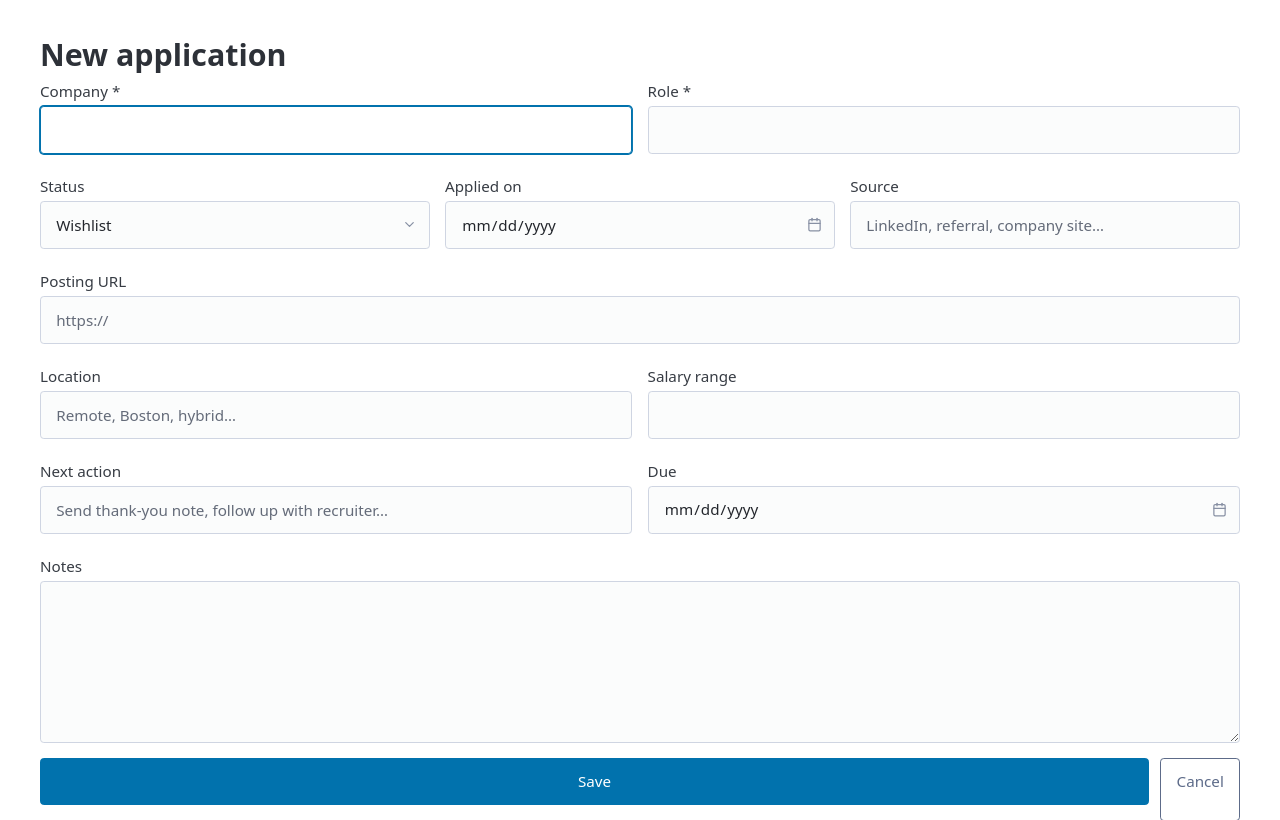
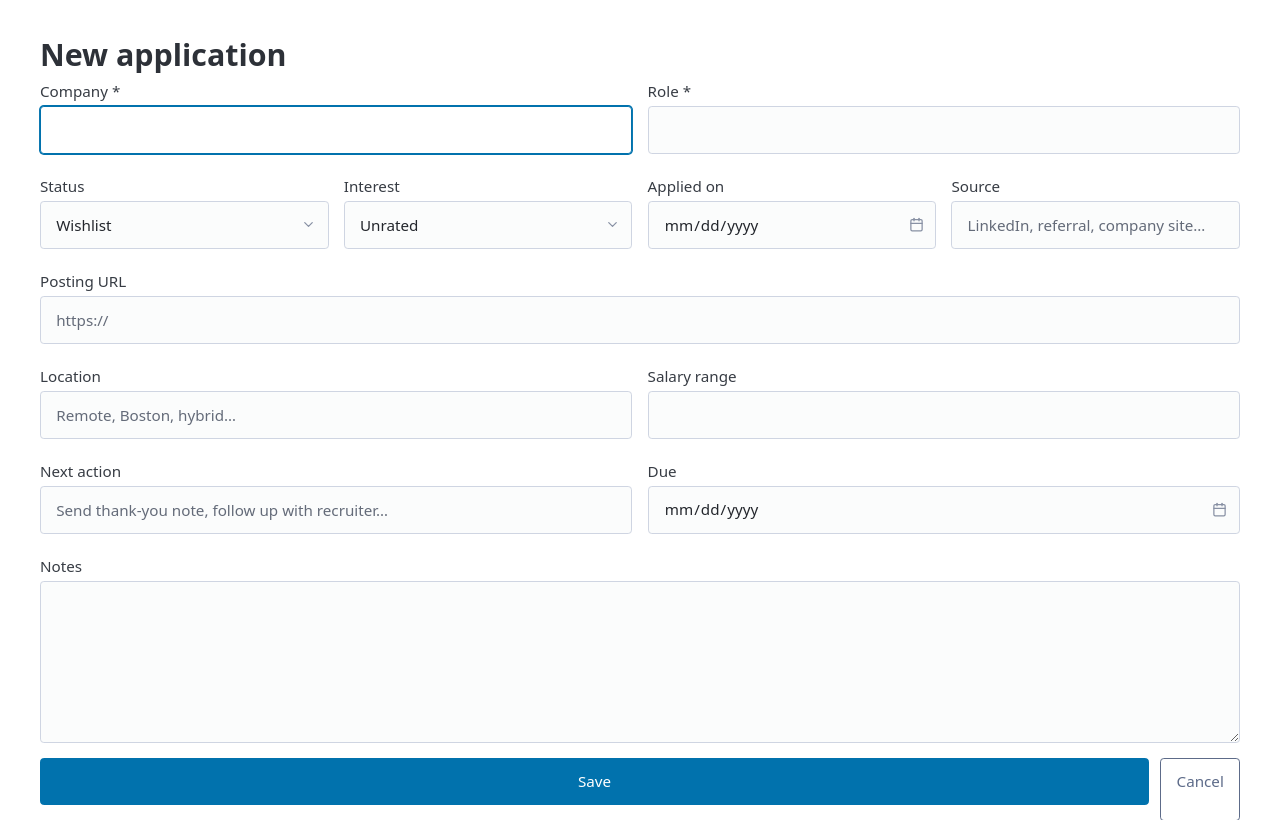
Before and after one commit to mbskinny/job-cannon, a FastAPI app: page /applications/new in a window 1280 px wide. Shown: the part 86-906 px from the top of the page. Run offline with FastAPI, Linux system fonts and the light colour scheme; parts of the project's set-up code (start-up, migrations or seed data) failed here and were passed over.

Commit message:
Add interest level (1-5) to applications
Set it on the new/edit form or from the application page, see it as stars
in the list and on board cards, and sort the list by it. The find-jobs
script accepts "interest" in its JSON and gains --rate ID=LEVEL.

Co-Authored-By: Claude Opus 5.5 <noreply@anthropic.com>

```diff
--- a/src/job_cannon/repo/applications.py
+++ b/src/job_cannon/repo/applications.py
@@ -7,10 +7,13 @@ from job_cannon.db import now
 STATUSES = ["wishlist", "applied", "screening", "interviewing", "offer", "rejected", "withdrawn"]
 STATUS_LABELS = {s: s.capitalize() for s in STATUSES}
 ACTIVE_STATUSES = ["wishlist", "applied", "screening", "interviewing", "offer"]
+INTEREST_LEVELS = [1, 2, 3, 4, 5]
+INTEREST_LABELS = {1: "Low", 2: "Some", 3: "Interested", 4: "Keen", 5: "Dream job"}
+SORTS = {"updated": "a.updated_at DESC", "interest": "a.interest IS NULL, a.interest DESC, a.updated_at DESC"}
 
 FIELDS = [
     "role", "posting_url", "location", "salary_range", "status", "source",
-    "applied_on", "next_action", "next_action_due", "notes",
+    "applied_on", "next_action", "next_action_due", "notes", "interest",
 ]
 DATE_FIELDS = {"applied_on", "next_action_due"}
 
@@ -20,10 +23,26 @@ _SELECT = """
 """
 
 
+def _interest(value) -> int | None:
+    """Parse an interest level; blank means unrated."""
+    if value is None or str(value).strip() == "":
+        return None
+    try:
+        level = int(str(value).strip())
+    except ValueError:
+        raise ValueError(f"interest must be 1-5: {value}") from None
+    if level not in INTEREST_LEVELS:
+        raise ValueError(f"interest must be 1-5: {value}")
+    return level
+
+
 def _clean(data: dict) -> dict:
     out = {}
     for key in FIELDS:
         if key not in data:
+            continue
+        if key == "interest":
+            out[key] = _interest(data[key])
             continue
         value = (data[key] or "").strip()
         out[key] = (value or None) if key in DATE_FIELDS else value
@@ -48,7 +67,9 @@ def list_companies(conn: sqlite3.Connection) -> list[sqlite3.Row]:
     return conn.execute("SELECT * FROM companies ORDER BY name").fetchall()
 
 
-def list_applications(conn, status: str | None = None, q: str | None = None) -> list[sqlite3.Row]:
+def list_applications(
+    conn, status: str | None = None, q: str | None = None, sort: str = "updated"
+) -> list[sqlite3.Row]:
     where, params = [], []
     if status:
         where.append("a.status = ?")
@@ -57,7 +78,7 @@ def list_applications(conn, status: str | None = None, q: str | None = None) ->
         where.append("(a.role LIKE ? OR c.name LIKE ? OR a.location LIKE ? OR a.notes LIKE ?)")
         params += [f"%{q}%"] * 4
     sql = _SELECT + (" WHERE " + " AND ".join(where) if where else "")
-    sql += " ORDER BY a.updated_at DESC"
+    sql += " ORDER BY " + SORTS.get(sort, SORTS["updated"])
     return conn.execute(sql, params).fetchall()
 
 
--- a/src/job_cannon/static/app.css
+++ b/src/job_cannon/static/app.css
@@ -67,6 +67,9 @@ article > header h2 { font-size: 1.1rem; margin: 0; }
 .status-rejected { --jc-c: var(--jc-rejected); }
 .status-withdrawn { --jc-c: var(--jc-withdrawn); }
 
+.interest { color: var(--jc-interviewing); letter-spacing: 0.05em; white-space: nowrap; }
+.interest .off { color: var(--pico-muted-border-color); }
+
 .due { font-variant-numeric: tabular-nums; font-size: 0.85em; padding: 0 0.35rem; border-radius: 4px; background: var(--pico-muted-border-color); }
 .due.overdue { background: color-mix(in srgb, var(--jc-rejected) 20%, transparent); color: var(--jc-rejected); font-weight: 600; }
 .due.today { background: color-mix(in srgb, var(--jc-interviewing) 22%, transparent); font-weight: 600; }
--- a/src/job_cannon/templates/applications/_rows.html
+++ b/src/job_cannon/templates/applications/_rows.html
@@ -1,14 +1,15 @@
-{% from "partials/macros.html" import status_badge, due %}
+{% from "partials/macros.html" import status_badge, due, interest %}
 {% if rows %}
 <div class="table-wrap">
 <table class="striped">
-  <thead><tr><th>Company</th><th>Role</th><th>Status</th><th>Applied</th><th>Next action</th><th>Updated</th></tr></thead>
+  <thead><tr><th>Company</th><th>Role</th><th>Status</th><th>Interest</th><th>Applied</th><th>Next action</th><th>Updated</th></tr></thead>
   <tbody>
     {% for a in rows %}
     <tr>
       <td><a href="/applications/{{ a.id }}">{{ a.company_name }}</a></td>
       <td><a href="/applications/{{ a.id }}">{{ a.role }}</a>{% if a.location %}<br><small class="muted">{{ a.location }}</small>{% endif %}</td>
       <td>{{ status_badge(a.status) }}</td>
+      <td>{{ interest(a.interest) }}</td>
       <td>{{ a.applied_on or '' }}</td>
       <td>{{ a.next_action }} {{ due(a.next_action_due, today) }}</td>
       <td><small class="muted">{{ a.updated_at[:10] }}</small></td>
--- a/src/job_cannon/templates/applications/form.html
+++ b/src/job_cannon/templates/applications/form.html
@@ -1,5 +1,6 @@
 {% extends "base.html" %}
 {% block title %}{{ 'Edit' if app else 'New' }} application{% endblock %}
+{% from "partials/macros.html" import interest_options %}
 {% block content %}
 <h1>{{ 'Edit application' if app else 'New application' }}</h1>
 {% if error %}<p class="error" role="alert">{{ error }}</p>{% endif %}
@@ -18,6 +19,9 @@
       <select name="status">
         {% for s in STATUSES %}<option value="{{ s }}" {% if s == (values.status or 'wishlist') %}selected{% endif %}>{{ STATUS_LABELS[s] }}</option>{% endfor %}
       </select>
+    </label>
+    <label>Interest
+      <select name="interest">{{ interest_options(values.interest|int if values.interest else None) }}</select>
     </label>
     <label>Applied on
       <input type="date" name="applied_on" value="{{ values.applied_on or '' }}">
--- a/src/job_cannon/templates/applications/index.html
+++ b/src/job_cannon/templates/applications/index.html
@@ -11,6 +11,10 @@
     <option value="">All statuses</option>
     {% for s in STATUSES %}<option value="{{ s }}" {% if s == status %}selected{% endif %}>{{ STATUS_LABELS[s] }}</option>{% endfor %}
   </select>
+  <select name="sort" aria-label="Sort">
+    <option value="updated" {% if sort != 'interest' %}selected{% endif %}>Recently updated</option>
+    <option value="interest" {% if sort == 'interest' %}selected{% endif %}>Most interested</option>
+  </select>
   <noscript><button>Filter</button></noscript>
 </form>
 <div id="rows">{% include "applications/_rows.html" %}</div>
--- a/src/job_cannon/templates/board.html
+++ b/src/job_cannon/templates/board.html
@@ -1,5 +1,5 @@
 {% extends "base.html" %}
-{% from "partials/macros.html" import due %}
+{% from "partials/macros.html" import due, interest %}
 {% block title %}Board{% endblock %}
 {% block main_class %}container-fluid{% endblock %}
 {% block content %}
@@ -20,6 +20,7 @@
         <a href="/applications/{{ a.id }}">
           <strong>{{ a.company_name }}</strong>
           <span>{{ a.role }}</span>
+          {% if a.interest %}<small>{{ interest(a.interest) }}</small>{% endif %}
           {% if a.next_action_due %}<small>{{ a.next_action or 'Next action' }} {{ due(a.next_action_due, today) }}</small>{% endif %}
         </a>
       </li>
--- a/src/job_cannon/templates/partials/macros.html
+++ b/src/job_cannon/templates/partials/macros.html
@@ -1,5 +1,14 @@
 {% macro status_badge(status) -%}
 <span class="badge status-{{ status }}">{{ STATUS_LABELS[status] }}</span>
+{%- endmacro %}
+
+{% macro interest(level) -%}
+{% if level %}<span class="interest" title="Interest: {{ INTEREST_LABELS[level] }} ({{ level }}/5)" aria-label="Interest {{ level }} of 5">{{ '★' * level }}<span class="off">{{ '★' * (5 - level) }}</span></span>{% endif %}
+{%- endmacro %}
+
+{% macro interest_options(selected) -%}
+<option value="" {% if not selected %}selected{% endif %}>Unrated</option>
+{% for n in INTEREST_LEVELS|reverse %}<option value="{{ n }}" {% if n == selected %}selected{% endif %}>{{ '★' * n }} {{ INTEREST_LABELS[n] }}</option>{% endfor %}
 {%- endmacro %}
 
 {% macro due(date_s, today) -%}
--- a/src/job_cannon/web/app.py
+++ b/src/job_cannon/web/app.py
@@ -26,6 +26,8 @@ templates = Jinja2Templates(directory=PKG_DIR / "templates")
 templates.env.globals.update(
     STATUSES=applications.STATUSES,
     STATUS_LABELS=applications.STATUS_LABELS,
+    INTEREST_LEVELS=applications.INTEREST_LEVELS,
+    INTEREST_LABELS=applications.INTEREST_LABELS,
     ATTACHMENT_KINDS=attachments.KIND_LABELS,
     INTERACTION_KINDS=interactions.KINDS,
 )
--- a/src/job_cannon/web/routes/applications.py
+++ b/src/job_cannon/web/routes/applications.py
@@ -18,10 +18,10 @@ def _get_or_404(request: Request, app_id: int):
 
 
 @router.get("")
-async def index(request: Request, status: str = "", q: str = ""):
-    rows = applications.list_applications(conn(request), status or None, q.strip() or None)
+async def index(request: Request, status: str = "", q: str = "", sort: str = "updated"):
+    rows = applications.list_applications(conn(request), status or None, q.strip() or None, sort)
     template = "applications/_rows.html" if request.headers.get("hx-request") else "applications/index.html"
-    return render(request, template, rows=rows, status=status, q=q)
+    return render(request, template, rows=rows, status=status, q=q, sort=sort)
 
 
 @router.get("/new")
@@ -115,6 +115,17 @@ async def set_status(request: Request, app_id: int):
     return redirect(f"/applications/{app_id}")
 
 
+@router.post("/{app_id}/interest")
+async def set_interest(request: Request, app_id: int):
+    _get_or_404(request, app_id)
+    form = await request.form()
+    try:
+        applications.update(conn(request), app_id, {"interest": form.get("interest", "")})
+    except ValueError as exc:
+        raise HTTPException(400, str(exc))
+    return redirect(f"/applications/{app_id}")
+
+
 @router.post("/{app_id}/delete")
 async def delete(request: Request, app_id: int):
     _get_or_404(request, app_id)
```
Also changed, not shown: src/job_cannon/templates/applications/detail.html (+6 -1 lines), tests/test_repo.py (+14 -0 lines), tests/test_web.py (+9 -0 lines), .claude/skills/find-jobs/SKILL.md, .claude/skills/find-jobs/scripts/add_applications.py, src/job_cannon/migrations/004_interest.sql (added).
